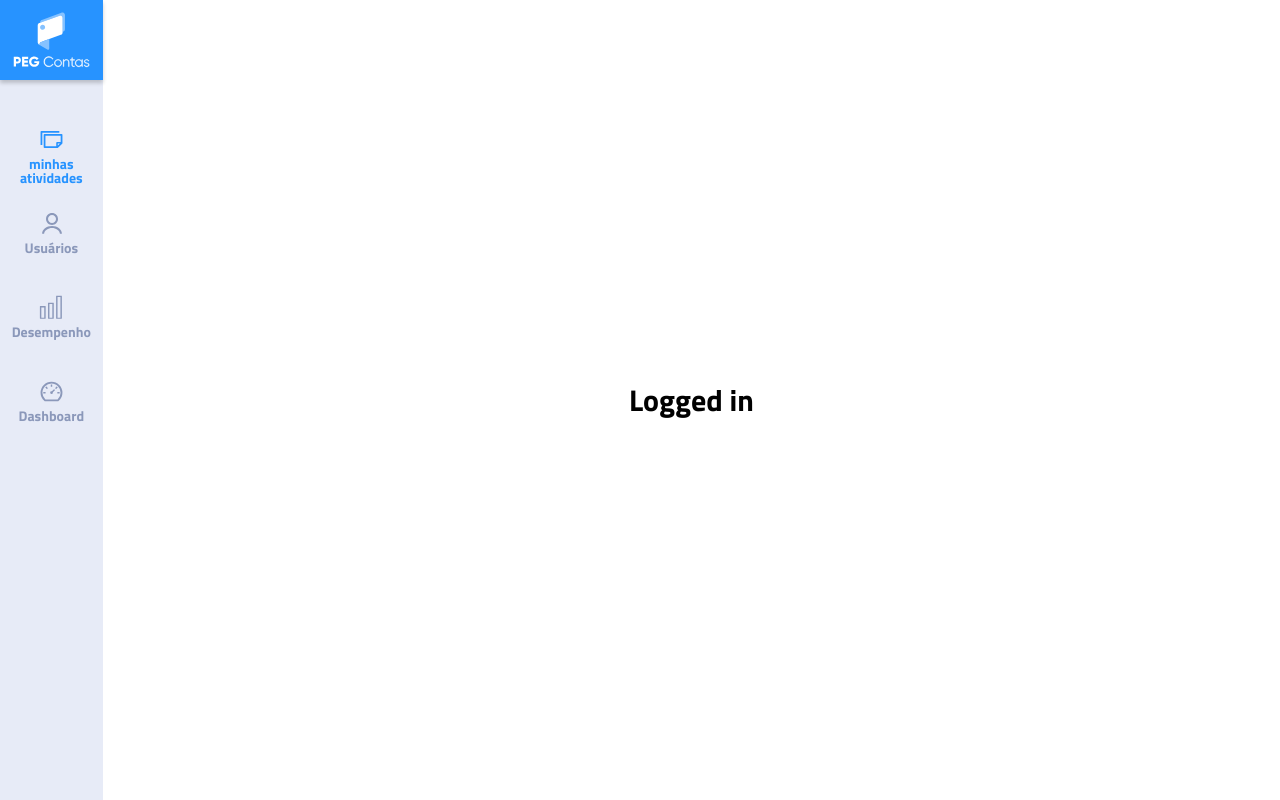
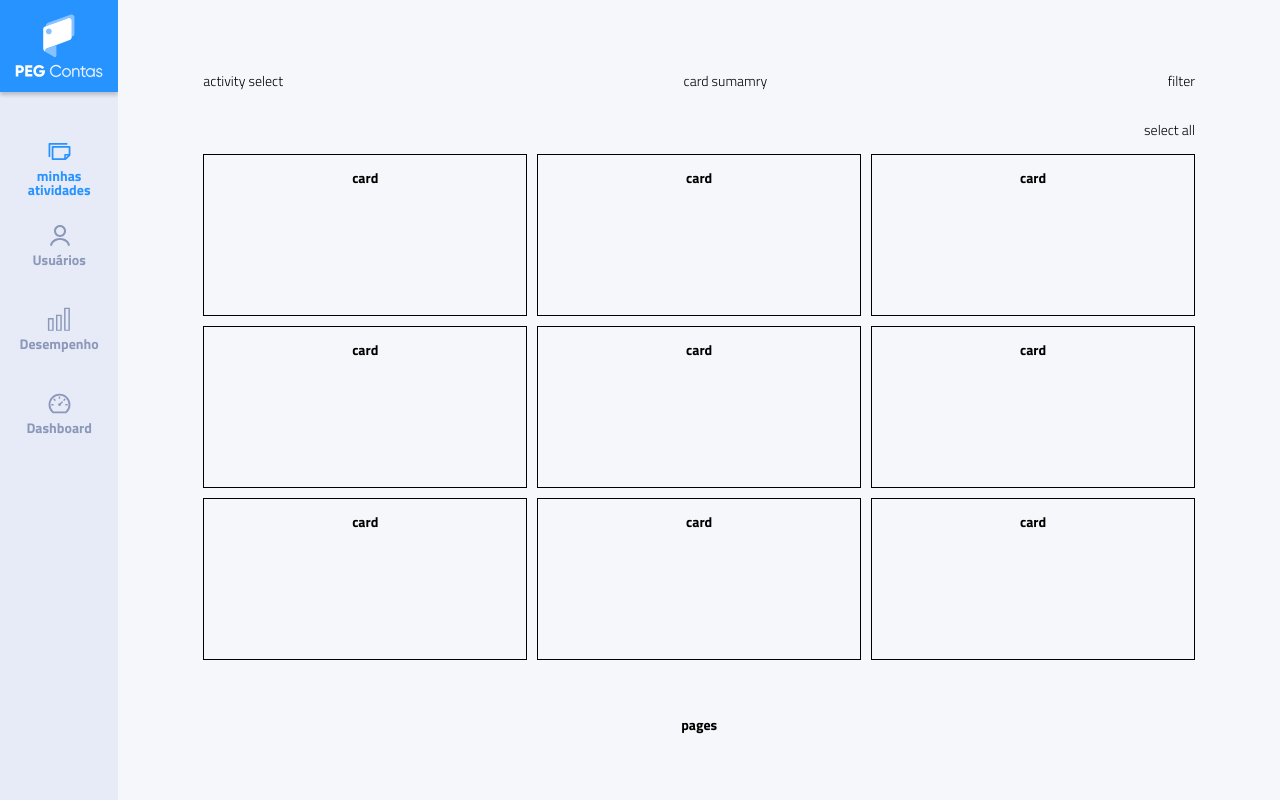
Before and after one commit to pedrohba1/umctec-front-end, a Next.js app: page /activities in a window 1280 px wide. Built offline with nearby package versions, Linux system fonts and the light colour scheme.

Commit message:
feat(pages/activities): containers for future component positioning

```diff
--- a/src/layouts/Main/styles.tsx
+++ b/src/layouts/Main/styles.tsx
@@ -8,10 +8,11 @@ export const Container = styled.main((props) => {
 
   return css`
     transition: all 0.2s;
-    display: grid;
-    place-items: center;
+    display: flex;
+    flex-direction: column;
+    background: #f6f7fb;
     width: 100vw;
-    margin: 1.5rem calc(1.5rem + 5vw);
+    padding-top: 2rem;
   `;
 });
 
--- a/src/pages/activities/index.tsx
+++ b/src/pages/activities/index.tsx
@@ -1,8 +1,64 @@
+import {
+  Container,
+  Header,
+  CardContainer,
+  Footer
+} from '@styles/pages/activities';
+
 function Home() {
   return (
-    <>
-      <h1>Logged in</h1>
-    </>
+    <Container>
+      <Header>
+        <div>
+          <p> activity select</p>
+        </div>
+        <div>
+          <p> card sumamry</p>
+        </div>
+        <div>
+          <p> filter</p>
+        </div>
+      </Header>
+      <div style={{ alignSelf: 'flex-end' }}>
+        <p> select all</p>
+      </div>
+
+      <CardContainer>
+        <div>
+          <h2>card</h2>
+        </div>
+        <div>
+          <h2>card</h2>
+        </div>
+        <div>
+          <h2>card</h2>
+        </div>
+        <div>
+          <h2>card</h2>
+        </div>
+        <div>
+          <h2>card</h2>
+        </div>
+        <div>
+          <h2>card</h2>
+        </div>
+        <div>
+          <h2>card</h2>
+        </div>
+        <div>
+          <h2>card</h2>
+        </div>
+        <div>
+          <h2>card</h2>
+        </div>
+      </CardContainer>
+
+      <Footer>
+        <div>
+          <h2> pages</h2>
+        </div>
+      </Footer>
+    </Container>
   );
 }
 
--- /dev/null
+++ b/src/styles/pages/activities/index.tsx
@@ -0,0 +1,32 @@
+import styled from 'styled-components';
+
+export const Header = styled.div`
+  display: flex;
+  width: 100%;
+  justify-content: space-between;
+`;
+
+export const Footer = styled.div`
+  display: flex;
+  width: 100%;
+  margin: 3rem 0;
+  justify-content: center;
+`;
+
+export const Container = styled.div`
+  display: flex;
+  flex-direction: column;
+  margin: 2rem calc(1.5rem + 5vw);
+`;
+
+export const CardContainer = styled.div`
+  display: grid;
+  grid-template-columns: 1fr 1fr 1fr;
+  grid-gap: 10px;
+
+  div {
+    border: 1px solid black;
+    height: 20vh;
+    text-align: center;
+  }
+`;
```
